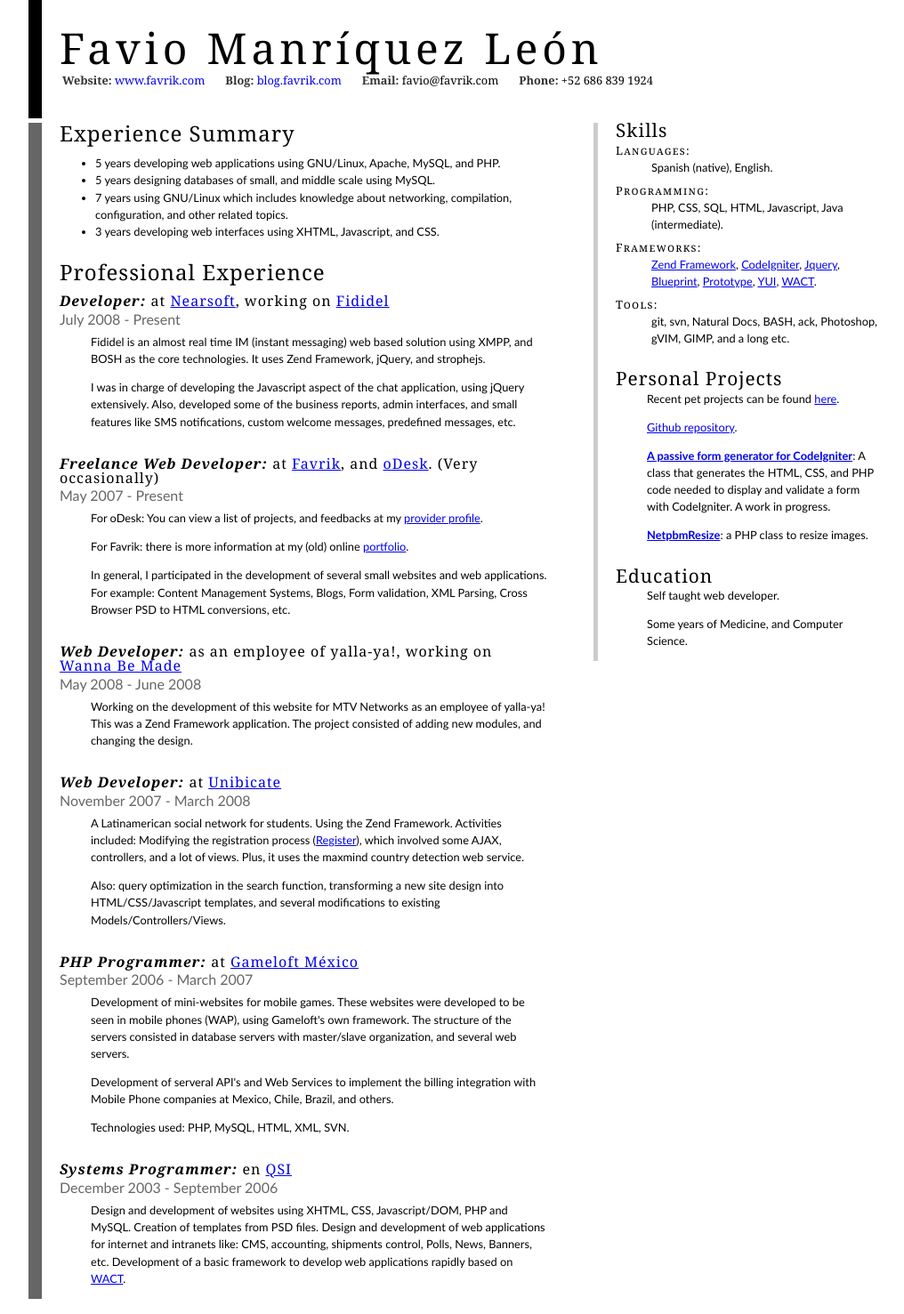
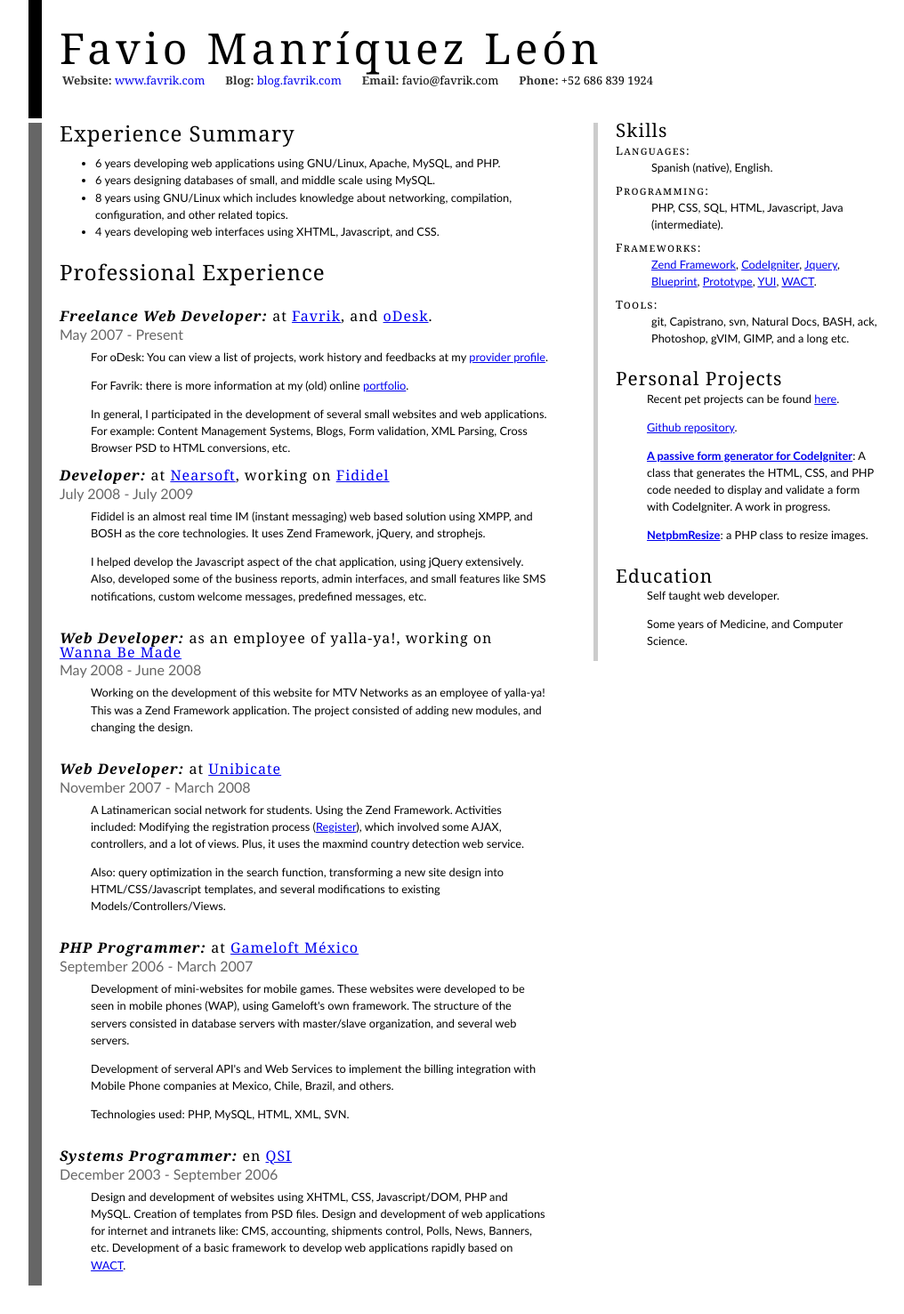
Before and after one commit to favrik/favrik.com, a Jekyll site: the page cv/index.html, which Jekyll copies as it is, in a window 1280 px wide. Shown: the whole page at 89% size, without its empty margins (118-1134 px from the left). Built offline with Jekyll 4.4.1, drawn with Linux system fonts in a browser that asks for light colours; Markdown is read by kramdown in place of the engine named in the settings.

Commit message:
Correct wording.

```diff
--- a/cv/index.html
+++ b/cv/index.html
@@ -183,29 +183,31 @@
         <div id="work">
             <h2 class="first">Experience Summary</h2>
             <ul>
-                <li>5 years developing web applications using GNU/Linux, Apache, MySQL, and PHP.</li>
-                <li>5 years designing databases of small, and middle scale using MySQL.</li>
-                <li>7 years using GNU/Linux which includes knowledge about networking, compilation, configuration, and other related topics.</li>
-                <li>3 years developing web interfaces using XHTML, Javascript, and CSS.</li>
+                <li>6 years developing web applications using GNU/Linux, Apache, MySQL, and PHP.</li>
+                <li>6 years designing databases of small, and middle scale using MySQL.</li>
+                <li>8 years using GNU/Linux which includes knowledge about networking, compilation, configuration, and other related topics.</li>
+                <li>4 years developing web interfaces using XHTML, Javascript, and CSS.</li>
             </ul>
             <h2>Professional Experience</h2>
+
+             <h3>Freelance Web Developer: <em>at <a href="http://favrik.com/">Favrik</a>, and <a href="http://odesk.com/">oDesk</a>.</em></h3>
+            <h4>May 2007 - Present</h4>
+            <p>For oDesk: You can view a list of projects, work history and feedbacks at my <a href="http://www.odesk.com/users/~~6a1dc2e5b921d667">provider profile</a>.</p>
+            <p>For Favrik: there is more information at my (old) online <a href="http://v1.favrik.com/portafolio">portfolio</a>.</p>
+            <p>
+             In general, I participated in the development of several small websites and web applications. For example:  Content Management Systems, Blogs, Form validation, XML Parsing, Cross Browser PSD to HTML conversions, etc.
+            </p>
+
             <h3 class="first">Developer: <em>at <a href="http://nearsoft.com">Nearsoft</a>, working on <a href="http://www.fididel.com/">Fididel</a></em></h3>
-            <h4>July 2008 - Present</h4>
+            <h4>July 2008 - July 2009</h4>
             <p>
                 Fididel is an almost real time IM (instant messaging) web based solution using XMPP, and BOSH as the core technologies.  It uses Zend Framework, jQuery, and strophejs.
             </p>
             <p>
-                I was in charge of developing the Javascript aspect of the chat application, using jQuery extensively. Also, developed some of the business reports,
+                I helped develop the Javascript aspect of the chat application, using jQuery extensively. Also, developed some of the business reports,
                 admin interfaces, and small features like SMS notifications, custom welcome messages, predefined messages, etc.
             </p>
 
-             <h3>Freelance Web Developer: <em>at <a href="http://favrik.com/">Favrik</a>, and <a href="http://odesk.com/">oDesk</a>.  (Very occasionally)</em></h3>
-            <h4>May 2007 - Present</h4>
-            <p>For oDesk: You can view a list of projects, and feedbacks at my <a href="http://www.odesk.com/users/~~6a1dc2e5b921d667">provider profile</a>.</p>
-            <p>For Favrik: there is more information at my (old) online <a href="http://v1.favrik.com/portafolio">portfolio</a>.</p>
-            <p>
-             In general, I participated in the development of several small websites and web applications. For example:  Content Management Systems, Blogs, Form validation, XML Parsing, Cross Browser PSD to HTML conversions, etc.
-            </p>
 
             <h3>Web Developer: <em>as an employee of yalla-ya!, working on <a href="http://wannabemade.com/">Wanna Be Made</a></em></h3>
             <h4>May 2008 - June 2008</h4>
@@ -245,7 +247,7 @@ transforming a new site design into HTML/CSS/Javascript templates, and several m
                 <dt>Frameworks:</dt><dd><a href="http://framework.zend.com/">Zend Framework</a>, <a href="http://www.codeigniter.com/">CodeIgniter</a>, <a href="http://jquery.com/">Jquery</a>,  <a href="http://code.google.com/p/blueprintcss/">Blueprint</a>, <a href="http://www.prototypejs.org/">Prototype</a>, <a href="http://developer.yahoo.com/yui/">YUI</a>, <a href="http://www.phpwact.org/">WACT</a>.</dd>
                 <dt>Tools:</dt>
                 <dd>
-                git, svn, Natural Docs, BASH, ack, Photoshop, gVIM, GIMP, and a long etc.
+                git, Capistrano, svn, Natural Docs, BASH, ack, Photoshop, gVIM, GIMP, and a long etc.
                 </dd>
             </dl>
         </div>
```
